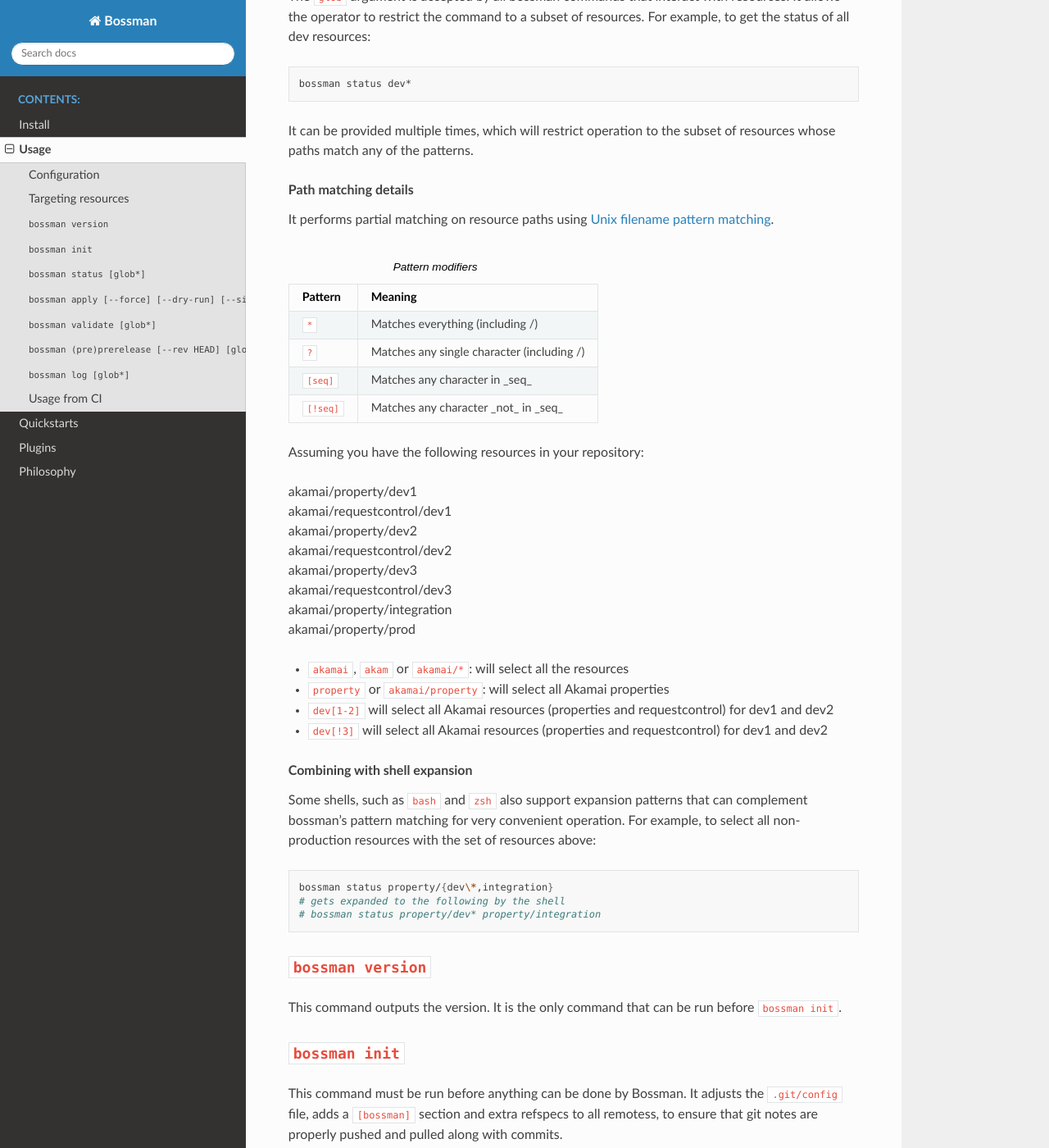
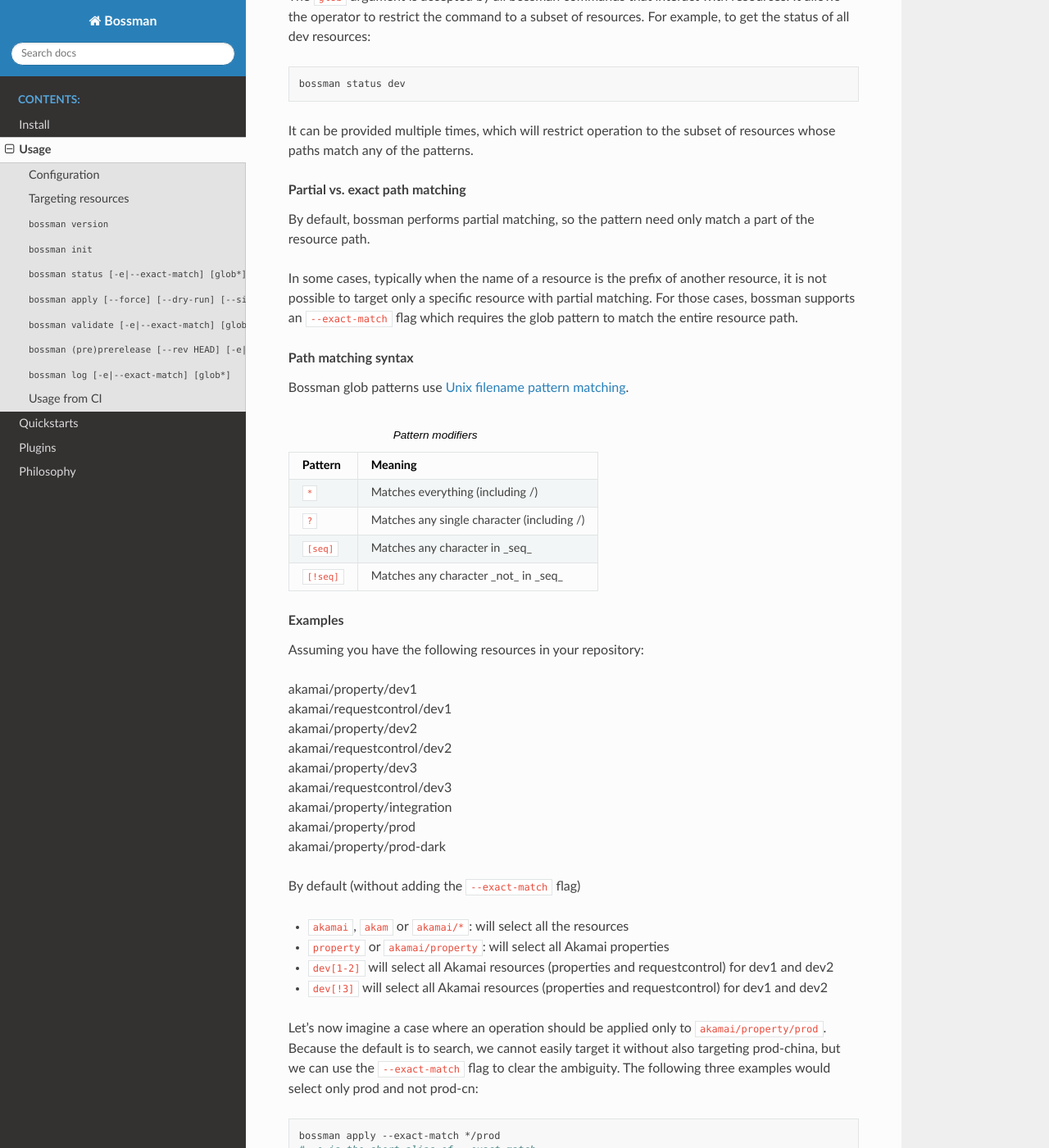
Before and after one commit to ynohat/bossman, a Sphinx documentation site: the page built from docs/usage.rst, in a window 1280 px wide and 1400 px high, scrolled down 1177 px. Shown: the whole window at 82% size. Built offline with Sphinx 7.4.7 and the Read the Docs theme 2.0.0, drawn with Linux system fonts in a browser that asks for light colours; some of the changed text lies outside the part shown.

Commit message:
docs(core): add --exact-match|-e flag to usage docs

```diff
--- a/docs/usage.rst
+++ b/docs/usage.rst
@@ -51,15 +51,22 @@ operator to restrict the command to a subset of resources. For example, to get t
 
 .. code-block:: bash
 
-  bossman status dev*
-
+  bossman status dev
 
 It  can be provided multiple times, which will restrict operation to the subset of resources whose paths
 match any of the patterns.
 
-.. topic:: Path matching details
+.. topic:: Partial vs. exact path matching
 
-  It performs partial matching on resource paths using `Unix filename pattern matching <https://docs.python.org/3/library/fnmatch.html>`_.
+  By default, bossman performs partial matching, so the pattern need only match a part of the resource path.
+
+  In some cases, typically when the name of a resource is the prefix of another resource, it is not possible
+  to target only a specific resource with partial matching. For those cases, bossman supports an ``--exact-match``
+  flag which requires the glob pattern to match the entire resource path.
+
+.. topic:: Path matching syntax
+
+  Bossman glob patterns use `Unix filename pattern matching <https://docs.python.org/3/library/fnmatch.html>`_.
 
   .. csv-table:: Pattern modifiers
     :header: "Pattern", "Meaning"
@@ -68,6 +75,8 @@ match any of the patterns.
     ``?``, "Matches any single character (including /)"
     ``[seq]``, "Matches any character in _seq_"
     ``[!seq]``, "Matches any character _not_ in _seq_"
+
+.. topic:: Examples
 
   Assuming you have the following resources in your repository:
 
@@ -79,11 +88,34 @@ match any of the patterns.
   |  akamai/requestcontrol/dev3
   |  akamai/property/integration
   |  akamai/property/prod
+  |  akamai/property/prod-dark
+
+  By default (without adding the ``--exact-match`` flag)
 
   * ``akamai``, ``akam`` or ``akamai/*``: will select all the resources
   * ``property`` or ``akamai/property``: will select all Akamai properties
   * ``dev[1-2]`` will select all Akamai resources (properties and requestcontrol) for dev1 and dev2
   * ``dev[!3]`` will select all Akamai resources (properties and requestcontrol) for dev1 and dev2
+
+  Let's now imagine a case where an operation should be applied only to ``akamai/property/prod``.
+  Because the default is to search, we cannot easily target it without also targeting prod-china,
+  but we can use the ``--exact-match`` flag to clear the ambiguity. The following three examples
+  would select only prod and not prod-cn:
+
+  .. code-block:: bash
+
+    bossman apply --exact-match */prod
+    # -e is the short alias of --exact-match
+    bossman apply -e */property/prod
+    bossman apply -e akamai/property/prod
+
+  To complete the illustration, the following examples use ``--exact-match`` to select both:
+
+  .. code-block:: bash
+
+    bossman apply -e */prod*
+    bossman apply -e */property/prod*
+    bossman apply -e akamai/property/prod*
 
 .. topic:: Combining with shell expansion
 
@@ -109,13 +141,13 @@ This command must be run before anything can be done by Bossman. It adjusts the
 file, adds a ``[bossman]`` section and extra refspecs to all remotess, to ensure
 that git notes are properly pushed and pulled along with commits.
 
-``bossman status [glob*]``
+``bossman status [-e|--exact-match] [glob*]``
 __________________________________________________________
 
 Provides synthetic information about the state of resources managed by bossman.
 
-``bossman apply [--force] [--dry-run] [--since=commit] [glob*]``
-__________________________________________________________
+``bossman apply [--force] [--dry-run] [--since=commit] [-e|--exact-match] [glob*]``
+___________________________________________________________________________________________
 
 Deploys all pending commits.
 
@@ -142,15 +174,15 @@ Deploy all the commits after ``integration`` was merged to the current branch::
 ``--force`` indicates that the plugin should apply a change even if it might be unsafe. The implementation
 and interpretation of "unsafe" is dependent on the plugin itself.
 
-``bossman validate [glob*]``
+``bossman validate [-e|--exact-match] [glob*]``
 __________________________________________________________
 
 Validates the correctness of resources in the working copy.
 
 This is the only command that does not operate on a commit.
 
-``bossman (pre)prerelease [--rev HEAD] [glob*]``
-__________________________________________________________
+``bossman (pre)prerelease [--rev HEAD] [-e|--exact-match] [glob*]``
+____________________________________________________________________
 
 * ``prerelease``: makes a given revision available to an internal audience,
   typically for testing
@@ -164,7 +196,7 @@ __________________________________________________________
 * ``HEAD``
 * a relative ref
 
-``bossman log [glob*]``
+``bossman log [-e|--exact-match] [glob*]``
 __________________________________________________________
 
 Outputs the revision history of the selected resources.
```
Also changed, not shown: docs/plugins/akamai/property.rst (+6 -6 lines).
